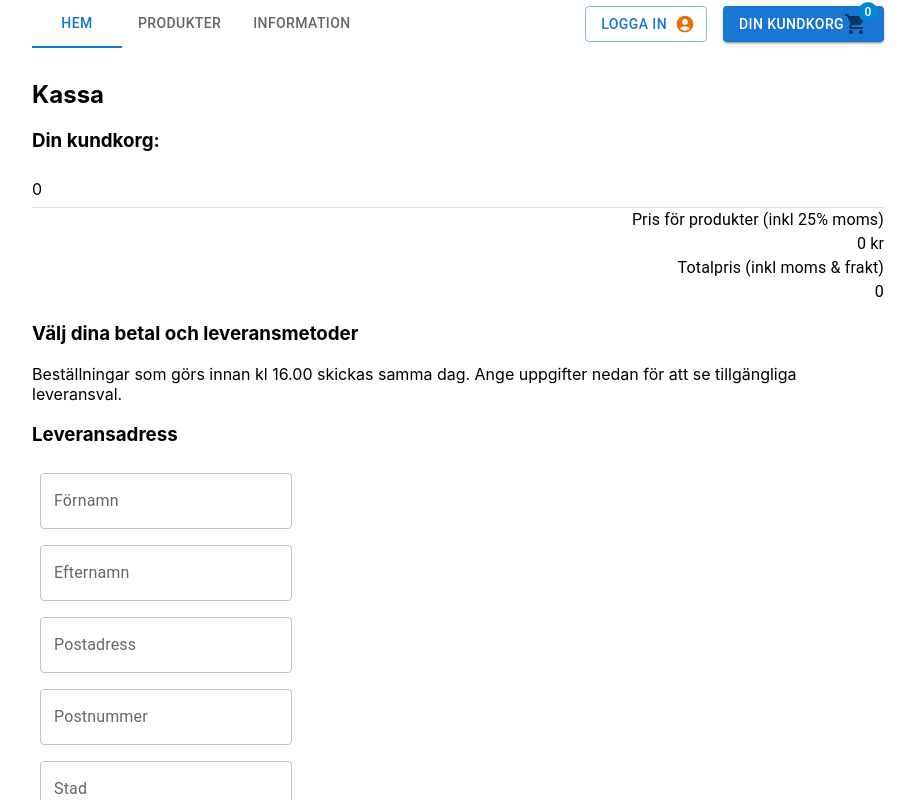
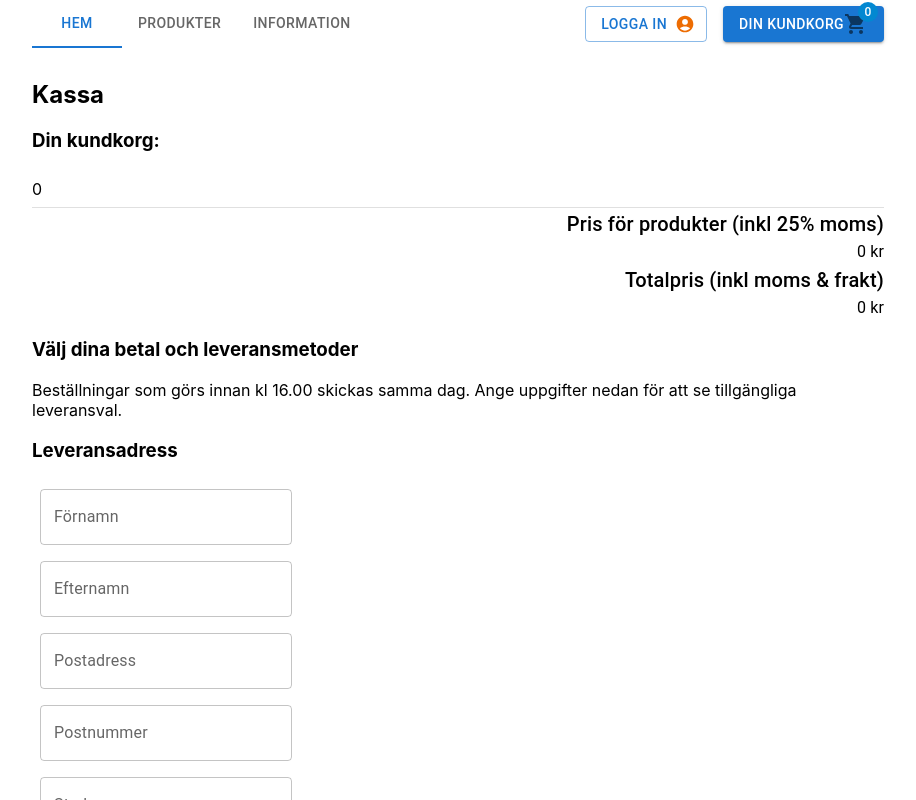
Before and after one commit to OliviaIsberg/ducky, a React (Create React App) app: page /checkoutPage in a window 1280 px wide. Shown: the top 800 px of the page, without its empty margins (182-1098 px from the left). Built offline with nearby package versions, Linux system fonts and the light colour scheme.

Commit message:
some typography changes

```diff
--- a/src/pages/CheckOutPage.tsx
+++ b/src/pages/CheckOutPage.tsx
@@ -56,19 +56,22 @@ function CheckOutPage() {
       <Divider />
       {/* get and print total price of products */}
       <Box sx={{ textAlign: 'right' }}>
-        <Typography>Pris för produkter (inkl 25% moms)</Typography>
-        <Typography>{`${total} kr`}</Typography>
+        <Typography variant="h6">Pris för produkter (inkl 25% moms)</Typography>
+        <Typography variant="body1">{`${total} kr`}</Typography>
       </Box>
 
       {/* the second "total" should be shipping cost */}
       <Box sx={{ textAlign: 'right' }}>
-        <Typography>Totalpris (inkl moms & frakt)</Typography>
-        <Typography>{`${
-          total +
-          (typeof shippingMethod === 'number'
-            ? deliveryOptions[shippingMethod].price
-            : 0)
-        }`}</Typography>
+        <Typography variant="h6">Totalpris (inkl moms & frakt)</Typography>
+        <Typography variant="body1">
+          {`${
+            total +
+            (typeof shippingMethod === 'number'
+              ? deliveryOptions[shippingMethod].price
+              : 0)
+          }`}{' '}
+          kr
+        </Typography>
       </Box>
 
       {/* the full form with adress, payment and shipping */}
```
